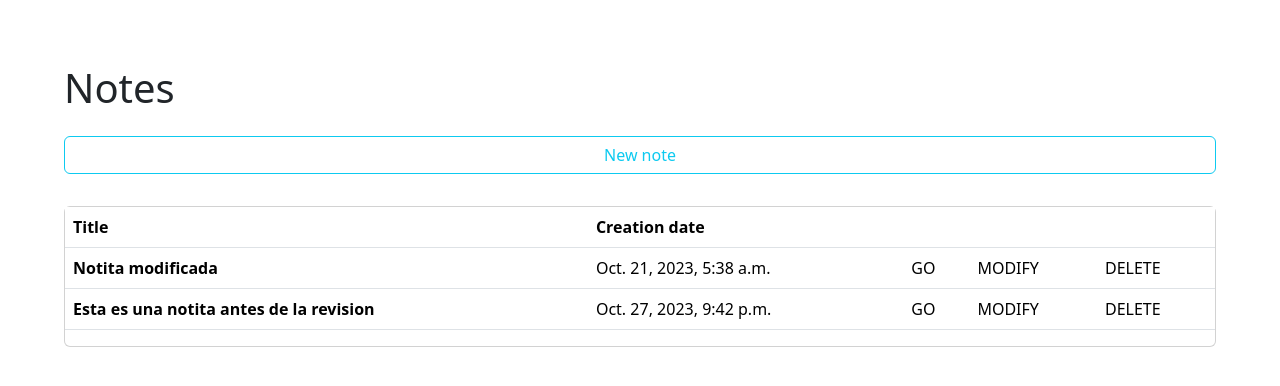
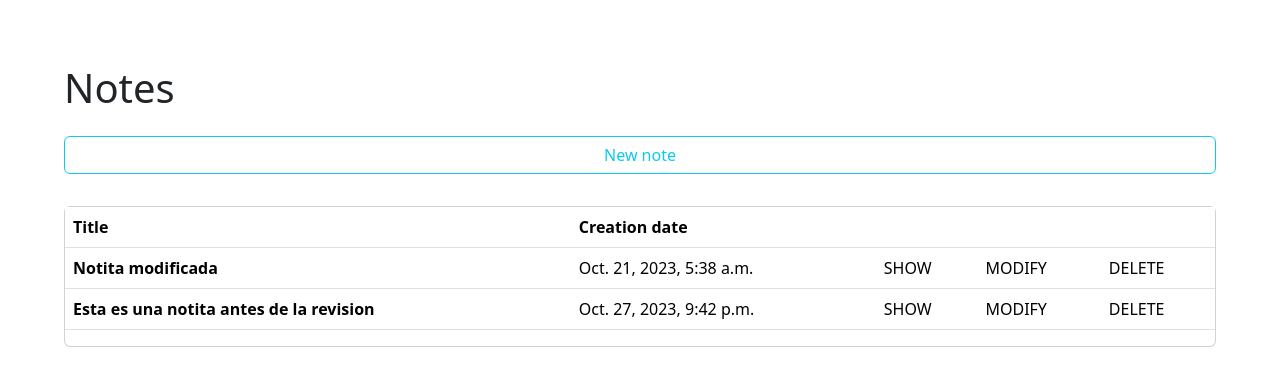
Before and after one commit to BiankaJS/NoteManager, a Django app: page /mynotes/ in a window 1280 px wide. Shown: the top 386 px of the page. Run offline with Django 4.2, Linux system fonts and the light colour scheme; data comes from the database, SQL or seed files in the repository; both versions use the stored data as it was after the commit.

Commit message:
Template Modifided

```diff
--- a/mynotes/models.py
+++ b/mynotes/models.py
@@ -6,6 +6,7 @@ class Note(models.Model):
   title = models.CharField(max_length=1000)
   content = models.TextField()
   creation_date = models.DateTimeField("creation_date")
+  id = models.AutoField(primary_key=True)
 
   def __str__(self):
     return self.title
--- a/mynotes/templates/mynotes/note_edit.html
+++ b/mynotes/templates/mynotes/note_edit.html
@@ -45,7 +45,7 @@
       </div>
       <div class="col-auto">
         <label for="inputContent" class="visually-hidden">Title</label>
-        <textarea class="form-control" name="content" required></textarea>
+        <textarea class="form-control" name="content" required style="width: 100%;" placeholder="Content"></textarea>
       </div>
       <button type="submit" class="btn btn-outline-success col-12" style="margin-top: 2rem;">SAVE</button>
     </form>
--- a/mynotes/templates/mynotes/note_list.html
+++ b/mynotes/templates/mynotes/note_list.html
@@ -31,7 +31,7 @@
           <th scope="row">{{note.title}}</th>
           <td>{{note.creation_date}}</td>
           <td><a style="outline: none; text-decoration: none; color: black;"
-              href="{% url 'mynotes:detail' note.id %}">GO</a></td>
+              href="{% url 'mynotes:detail' note.id %}">SHOW</a></td>
           <td><a style="outline: none; text-decoration: none; color: black;"
               href="{% url 'mynotes:modify_note' note.id %}">MODIFY</a></td>
           <td><a style="outline: none; text-decoration: none; color: black;"
```
Also changed, not shown: db.sqlite3, mynotes/migrations/0003_alter_note_id.py (added).
